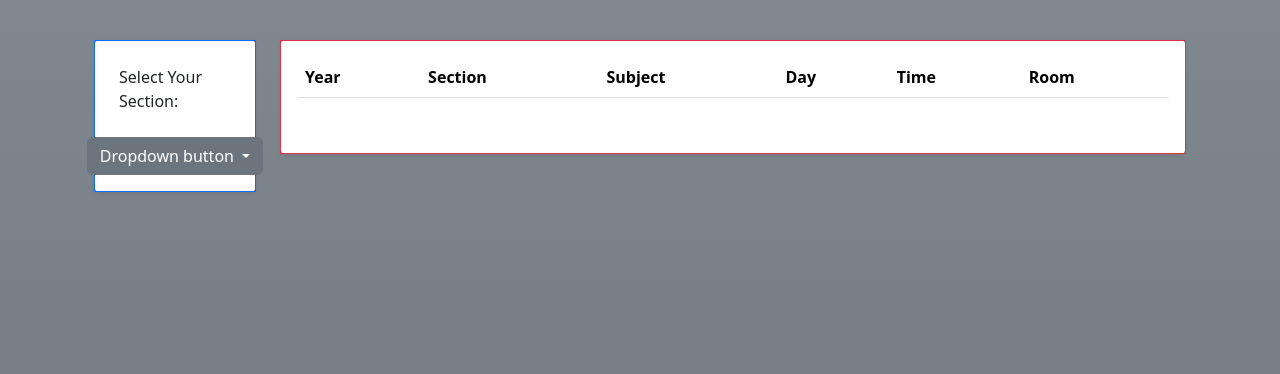
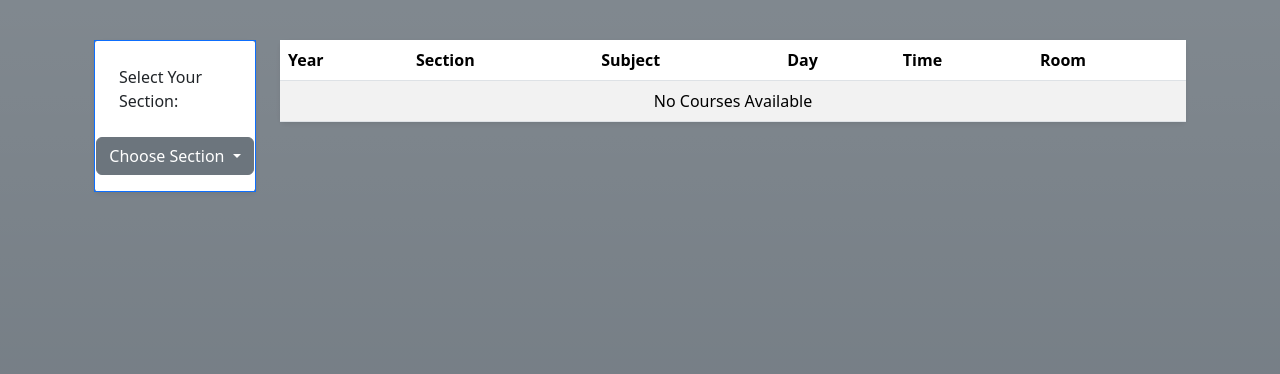
Before and after one commit to Maze711/Flask-College-Enrollment-Simply-System, a Flask app: page /enroll_course in a window 1280 px wide. Shown: the part 56-430 px from the top of the page. Run offline with Flask 3, Linux system fonts and the light colour scheme; lists and menus that the app fills with data are empty.

Commit message:
Enrollment Page dropdown contains backend function.

```diff
--- a/main.py
+++ b/main.py
@@ -42,10 +42,18 @@ def view_course():
     course_data = college_course_list.query.all()
     return render_template('view_course.html', courses=course_data)
 
-@app.route('/enroll_course')
+@app.route('/enroll_course', methods=['GET', 'POST'])
 def enroll_course():
+    selected_section = None
+    if request.method == 'POST':
+        selected_section = request.form.get('section')
+    if selected_section:
+        courses = college_course_list.query.filter_by(college_section=selected_section).all()
+    else:
+        courses = []
+
     course_section = college_course_list.query.with_entities(college_course_list.college_section).distinct()
-    return render_template('enrollment_page.html', college_section=course_section)
+    return render_template('enrollment_page.html', courses=courses, selected_section=selected_section, college_section=course_section)
 
 if __name__ == '__main__':
     app.run(debug=True)
--- a/templates/enrollment_page.html
+++ b/templates/enrollment_page.html
@@ -16,11 +16,20 @@
           </div>
           <div class="dropdown d-flex justify-content-center">
             <button class="btn btn-secondary dropdown-toggle" type="button" id="dropdownMenuButton1" data-bs-toggle="dropdown" aria-expanded="false">
-              Dropdown button
+              {% if selected_section %}
+                {{ selected_section }}
+              {% else %}
+                Choose Section
+              {% endif %}
             </button>
             <ul class="dropdown-menu" aria-labelledby="dropdownMenuButton1">
               {% for section in college_section %}
-                <li><a class="dropdown-item" href="#">{{ section.college_section }}</a></li>
+                <li>
+                  <form method="POST" action="/enroll_course" style="display: inline;">
+                    <input type="hidden" name="section" value="{{ section[0] }}">
+                    <button class="dropdown-item" type="submit">{{ section[0] }}</button>
+                  </form>
+                </li>
               {% endfor %}
             </ul>
           </div>
@@ -30,7 +39,7 @@
 
     <!-- Section Selected Information Container block -->
     <div class="col-md-10">
-      <div class="shadow-sm bg-white rounded w-auto h-75">
+      <div class="shadow-sm bg-white rounded w-auto h-auto"
         <div class="border border-danger p-3 h-100 w-auto">
           <table class="table table-striped">
             <thead>
@@ -44,6 +53,22 @@
               </tr>
             </thead>
             <tbody>
+              {% if courses %}
+                {% for course in courses %}
+                  <tr>
+                    <td>{{ course.college_year }}</td>
+                    <td>{{ course.college_section }}</td>
+                    <td>{{ course.college_subject }}</td>
+                    <td>{{ course.college_day }}</td>
+                    <td>{{ course.schedule_time }}</td>
+                    <td>{{ course.room_section }}</td>
+                  </tr>
+                {% endfor %}
+              {% else %}
+                <tr>
+                  <td colspan="6" class="text-center">No Courses Available</td>
+                </tr>
+              {% endif %}
             </tbody>
           </table>
         </div>
```
